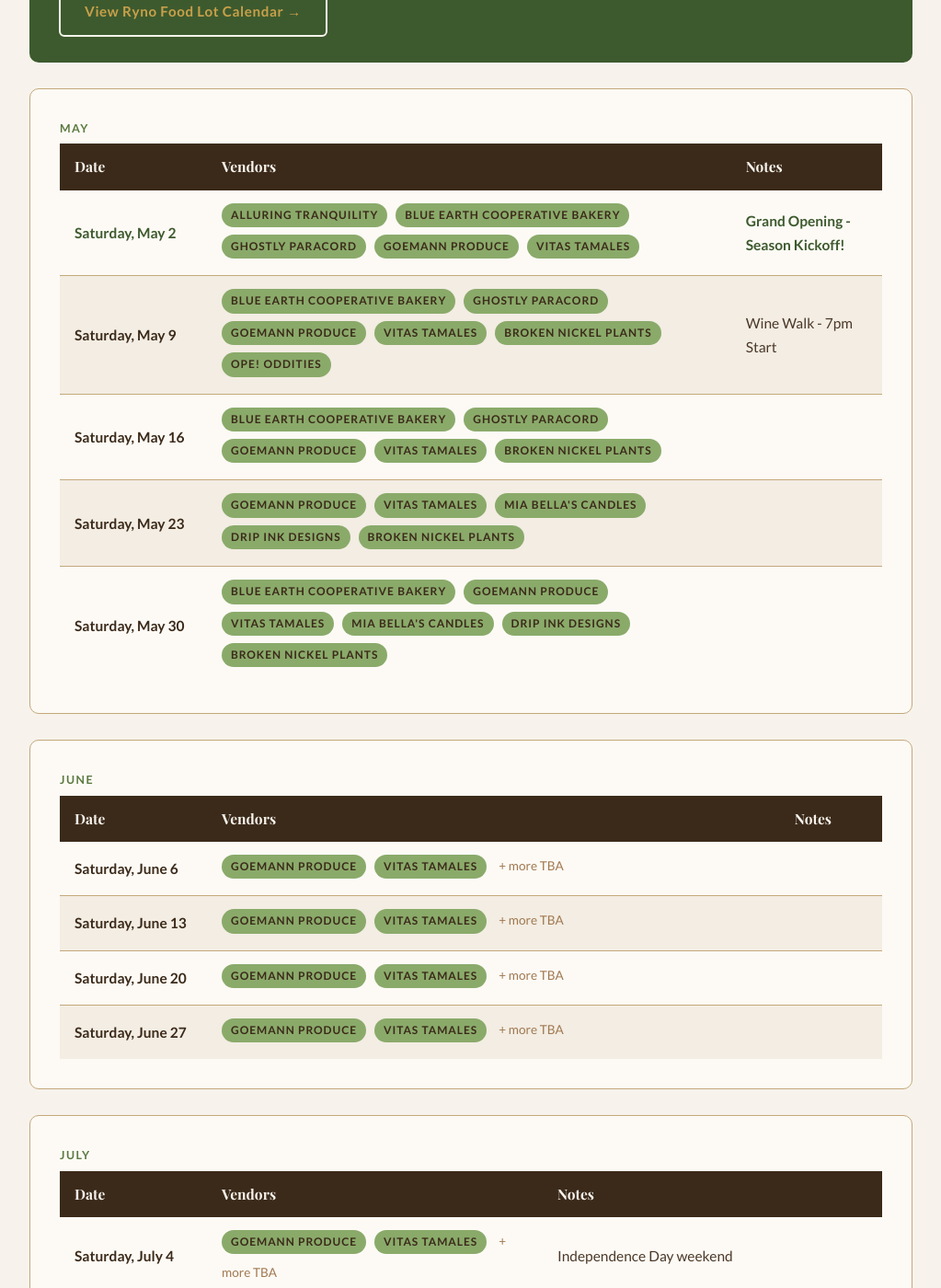
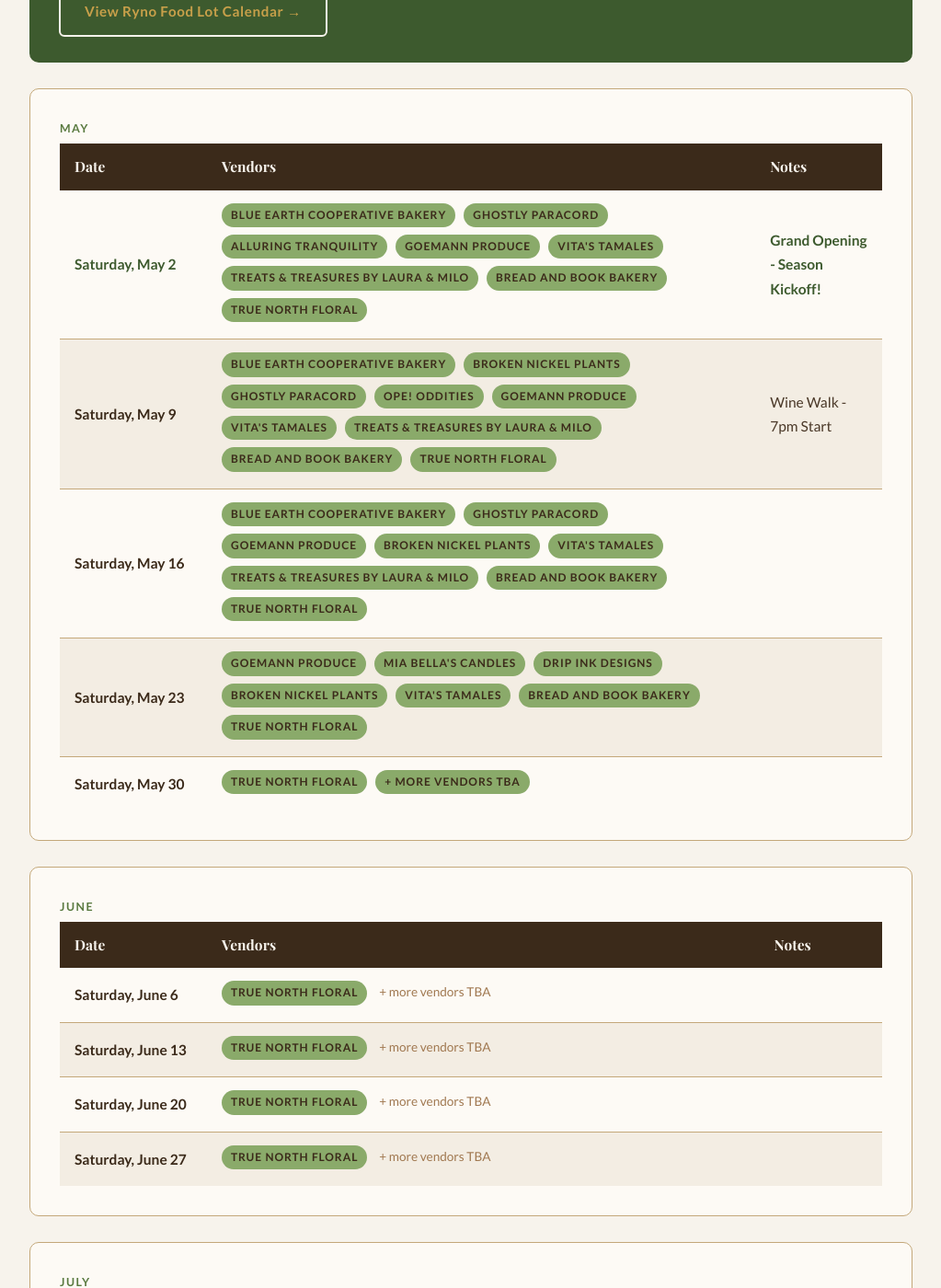
Before and after one commit to blueearthcommunitymarket/blueearthcommunitymarket.github.io, a Jekyll site: the page built from calendar/index.html, in a window 1280 px wide and 1400 px high, scrolled down 444 px. Shown: the whole window at 92% size, without its empty margins (128-1151 px from the left). Built offline with Jekyll 4.4.1, drawn with Linux system fonts in a browser that asks for light colours; some web fonts are replaced; some of the changed text lies outside the part shown.

Commit message:
Update vendor calendar with accurate vendors from SignUpGenius data and tracker

```diff
--- a/calendar/index.html
+++ b/calendar/index.html
@@ -31,11 +31,14 @@ description: 2026 Blue Earth Community Market season schedule. Saturdays 10am-1p
                 <tr>
                     <td class="market-date grand-opening">Saturday, May 2</td>
                     <td>
-                        <span class="tag">Alluring Tranquility</span>
                         <span class="tag">Blue Earth Cooperative Bakery</span>
                         <span class="tag">Ghostly Paracord</span>
+                        <span class="tag">Alluring Tranquility</span>
                         <span class="tag">Goemann Produce</span>
-                        <span class="tag">Vitas Tamales</span>
+                        <span class="tag">Vita's Tamales</span>
+                        <span class="tag">Treats & Treasures By Laura & Milo</span>
+                        <span class="tag">Bread and Book Bakery</span>
+                        <span class="tag">True North Floral</span>
                     </td>
                     <td class="grand-opening">Grand Opening - Season Kickoff!</td>
                 </tr>
@@ -43,11 +46,14 @@ description: 2026 Blue Earth Community Market season schedule. Saturdays 10am-1p
                     <td class="market-date">Saturday, May 9</td>
                     <td>
                         <span class="tag">Blue Earth Cooperative Bakery</span>
+                        <span class="tag">Broken Nickel Plants</span>
                         <span class="tag">Ghostly Paracord</span>
+                        <span class="tag">Ope! Oddities</span>
                         <span class="tag">Goemann Produce</span>
-                        <span class="tag">Vitas Tamales</span>
-                        <span class="tag">Broken Nickel Plants</span>
-                        <span class="tag">Ope! Oddities</span>
+                        <span class="tag">Vita's Tamales</span>
+                        <span class="tag">Treats & Treasures By Laura & Milo</span>
+                        <span class="tag">Bread and Book Bakery</span>
+                        <span class="tag">True North Floral</span>
                     </td>
                     <td>Wine Walk - 7pm Start</td>
                 </tr>
@@ -57,8 +63,11 @@ description: 2026 Blue Earth Community Market season schedule. Saturdays 10am-1p
                         <span class="tag">Blue Earth Cooperative Bakery</span>
                         <span class="tag">Ghostly Paracord</span>
                         <span class="tag">Goemann Produce</span>
-                        <span class="tag">Vitas Tamales</span>
                         <span class="tag">Broken Nickel Plants</span>
+                        <span class="tag">Vita's Tamales</span>
+                        <span class="tag">Treats & Treasures By Laura & Milo</span>
+                        <span class="tag">Bread and Book Bakery</span>
+                        <span class="tag">True North Floral</span>
                     </td>
                     <td></td>
                 </tr>
@@ -66,22 +75,20 @@ description: 2026 Blue Earth Community Market season schedule. Saturdays 10am-1p
                     <td class="market-date">Saturday, May 23</td>
                     <td>
                         <span class="tag">Goemann Produce</span>
-                        <span class="tag">Vitas Tamales</span>
                         <span class="tag">Mia Bella's Candles</span>
                         <span class="tag">Drip Ink Designs</span>
                         <span class="tag">Broken Nickel Plants</span>
+                        <span class="tag">Vita's Tamales</span>
+                        <span class="tag">Bread and Book Bakery</span>
+                        <span class="tag">True North Floral</span>
                     </td>
                     <td></td>
                 </tr>
                 <tr>
                     <td class="market-date">Saturday, May 30</td>
                     <td>
-                        <span class="tag">Blue Earth Cooperative Bakery</span>
-                        <span class="tag">Goemann Produce</span>
-                        <span class="tag">Vitas Tamales</span>
-                        <span class="tag">Mia Bella's Candles</span>
-                        <span class="tag">Drip Ink Designs</span>
-                        <span class="tag">Broken Nickel Plants</span>
+                        <span class="tag">True North Floral</span>
+                        <span class="tag">+ more vendors TBA</span>
                     </td>
                     <td></td>
                 </tr>
@@ -103,36 +110,32 @@ description: 2026 Blue Earth Community Market season schedule. Saturdays 10am-1p
                 <tr>
                     <td class="market-date">Saturday, June 6</td>
                     <td>
-                        <span class="tag">Goemann Produce</span>
-                        <span class="tag">Vitas Tamales</span>
-                        <span style="font-size: 0.85rem; color: var(--brown-light); margin-left: 4px;">+ more TBA</span>
+                        <span class="tag">True North Floral</span>
+                        <span style="font-size: 0.85rem; color: var(--brown-light); margin-left: 4px;">+ more vendors TBA</span>
                     </td>
                     <td></td>
                 </tr>
                 <tr>
                     <td class="market-date">Saturday, June 13</td>
                     <td>
-                        <span class="tag">Goemann Produce</span>
-                        <span class="tag">Vitas Tamales</span>
-                        <span style="font-size: 0.85rem; color: var(--brown-light); margin-left: 4px;">+ more TBA</span>
+                        <span class="tag">True North Floral</span>
+                        <span style="font-size: 0.85rem; color: var(--brown-light); margin-left: 4px;">+ more vendors TBA</span>
                     </td>
                     <td></td>
                 </tr>
                 <tr>
                     <td class="market-date">Saturday, June 20</td>
                     <td>
-                        <span class="tag">Goemann Produce</span>
-                        <span class="tag">Vitas Tamales</span>
-                        <span style="font-size: 0.85rem; color: var(--brown-light); margin-left: 4px;">+ more TBA</span>
+                        <span class="tag">True North Floral</span>
+                        <span style="font-size: 0.85rem; color: var(--brown-light); margin-left: 4px;">+ more vendors TBA</span>
                     </td>
                     <td></td>
                 </tr>
                 <tr>
                     <td class="market-date">Saturday, June 27</td>
                     <td>
-                        <span class="tag">Goemann Produce</span>
-                        <span class="tag">Vitas Tamales</span>
-                        <span style="font-size: 0.85rem; color: var(--brown-light); margin-left: 4px;">+ more TBA</span>
+                        <span class="tag">True North Floral</span>
+                        <span style="font-size: 0.85rem; color: var(--brown-light); margin-left: 4px;">+ more vendors TBA</span>
                     </td>
                     <td></td>
                 </tr>
@@ -154,9 +157,8 @@ description: 2026 Blue Earth Community Market season schedule. Saturdays 10am-1p
                 <tr>
                     <td class="market-date">Saturday, July 4</td>
                     <td>
-                        <span class="tag">Goemann Produce</span>
-                        <span class="tag">Vitas Tamales</span>
-                        <span style="font-size: 0.85rem; color: var(--brown-light); margin-left: 4px;">+ more TBA</span>
+                        <span class="tag">True North Floral</span>
+                        <span style="font-size: 0.85rem; color: var(--brown-light); margin-left: 4px;">+ more vendors TBA</span>
                     </td>
                     <td>Independence Day weekend</td>
                 </tr>
```
